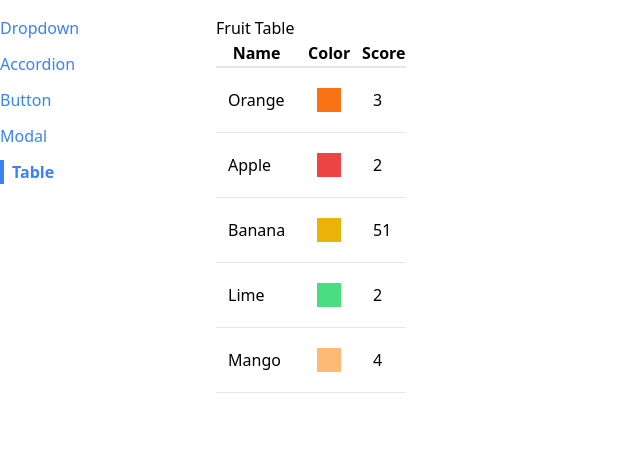
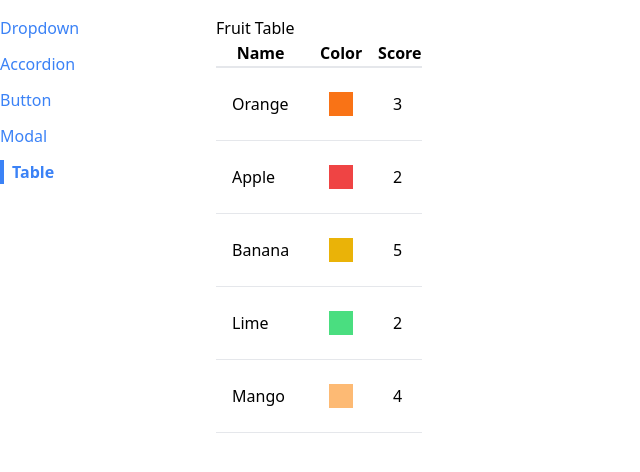
Before and after one commit to FlutterSoft/Udemy---Master-React-Course, a React (Create React App) app in the folder comps/: page /table in a window 1280 px wide. Shown: the top 472 px of the page, without its empty margins (0-640 px from the left). Built offline with nearby package versions, Linux system fonts and the light colour scheme.

Commit message:
Table finished pre sorting

```diff
--- a/comps/src/components/Table.js
+++ b/comps/src/components/Table.js
@@ -1,4 +1,4 @@
-export default function Table({ data, config }) {
+export default function Table({ data, config, tableHeading, keyFn }) {
 
     const renderedHeaders = config.map( (column) => {
         return (
@@ -6,28 +6,31 @@ export default function Table({ data, config }) {
         )
     })
 
-    const renderedData = data.map( fruit => {
+    const renderedRows = data.map( rowData => {
+        const renderedCells = config.map((column) => {
+            return (
+                <td className="p-4" key={column.label}>
+                    {column.render(rowData)}
+                </td>
+            )
+        })
+
         return (
-            <tr className="border-b" key={fruit.name}>
-                <td className="p-3">{fruit.name}</td>
-                <td className="p-3">
-                    <div className={`p-3 m-2 ${fruit.color}`}>
 
-                    </div>
-                </td>
-                <td className="p-3">{fruit.score}</td>
+            <tr className="border-b" key={keyFn(rowData)}>
+                {renderedCells}
             </tr>
         )
     })
 
     return (
         <table className="table-auto border-spacing-2">
-            <thead>Fruit Table</thead>
+            <thead>{tableHeading}</thead>
             <tr className="border-b-2">
                 {renderedHeaders}
             </tr>
             <tbody>
-                {renderedData}
+                {renderedRows}
             </tbody>
 
         </table>
--- a/comps/src/pages/TablePage.js
+++ b/comps/src/pages/TablePage.js
@@ -4,21 +4,39 @@ export default function TablePage(){
     const data = [
         { name: 'Orange', color: 'bg-orange-500', score: 3},
         { name: 'Apple', color: 'bg-red-500', score: 2},
-        { name: 'Banana', color: 'bg-yellow-500', score: 51},
+        { name: 'Banana', color: 'bg-yellow-500', score: 5},
         { name: 'Lime', color: 'bg-green-400', score: 2},
         { name: 'Mango', color: 'bg-orange-300', score: 4},
     ]
 
     const config = [
-        { label: 'Name' },
-        { label: 'Color' },
-        { label: 'Score' },
+        {
+            label: 'Name',
+            render: (fruit) => fruit.name,
+            sort: (a,b) => a.localeCompare(b),
+        },
+        {
+            label: 'Color',
+            render: (fruit) => <div className={`p-3 m-2 ${fruit.color}`}> </div>
+
+        },
+        {
+            label: 'Score',
+            render: (fruit) => fruit.score,
+            sort: (a,b) => a-b,
+        },
     ]
+
+    const keyFn = (fruit) => {
+        return fruit.name
+    }
     return (
         <div>
             <Table
                 data={data}
                 config={config}
+                tableHeading="Fruit Table"
+                keyFn={keyFn}
             />
         </div>
     )
```
